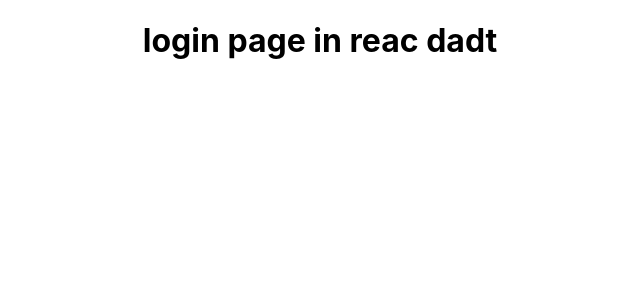
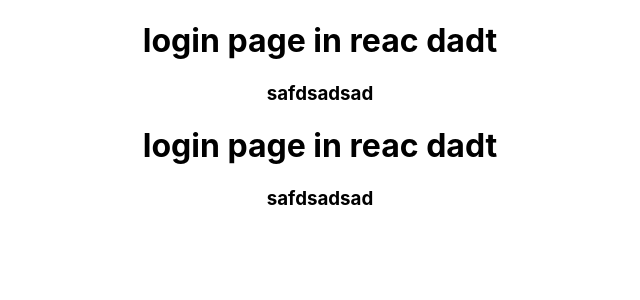
Before and after one commit to AnuguSaiTeja8/reactappcloning, a React (Create React App) app: page / in a window 1280 px wide. Shown: the top 300 px of the page, without its empty margins (320-960 px from the left). Built offline with nearby package versions, Linux system fonts and the light colour scheme.

Commit message:
second commit

```diff
--- a/src/components/Login.js
+++ b/src/components/Login.js
@@ -4,6 +4,9 @@ export default function Login() {
     return (
         <div>
             <h1>login page in reac dadt</h1>
+            <h3>safdsadsad</h3>
+            <h1>login page in reac dadt</h1>
+            <h3>safdsadsad</h3>
         </div>
     )
 }
```
